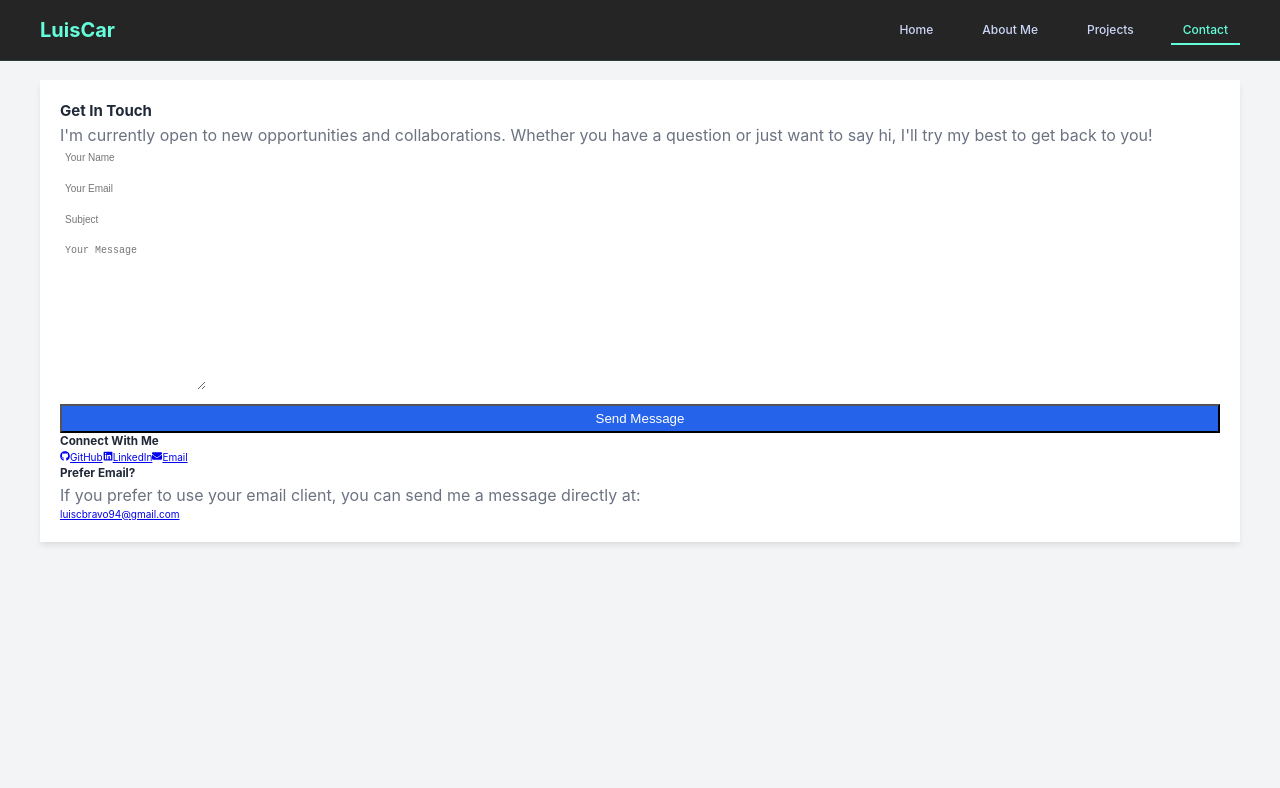
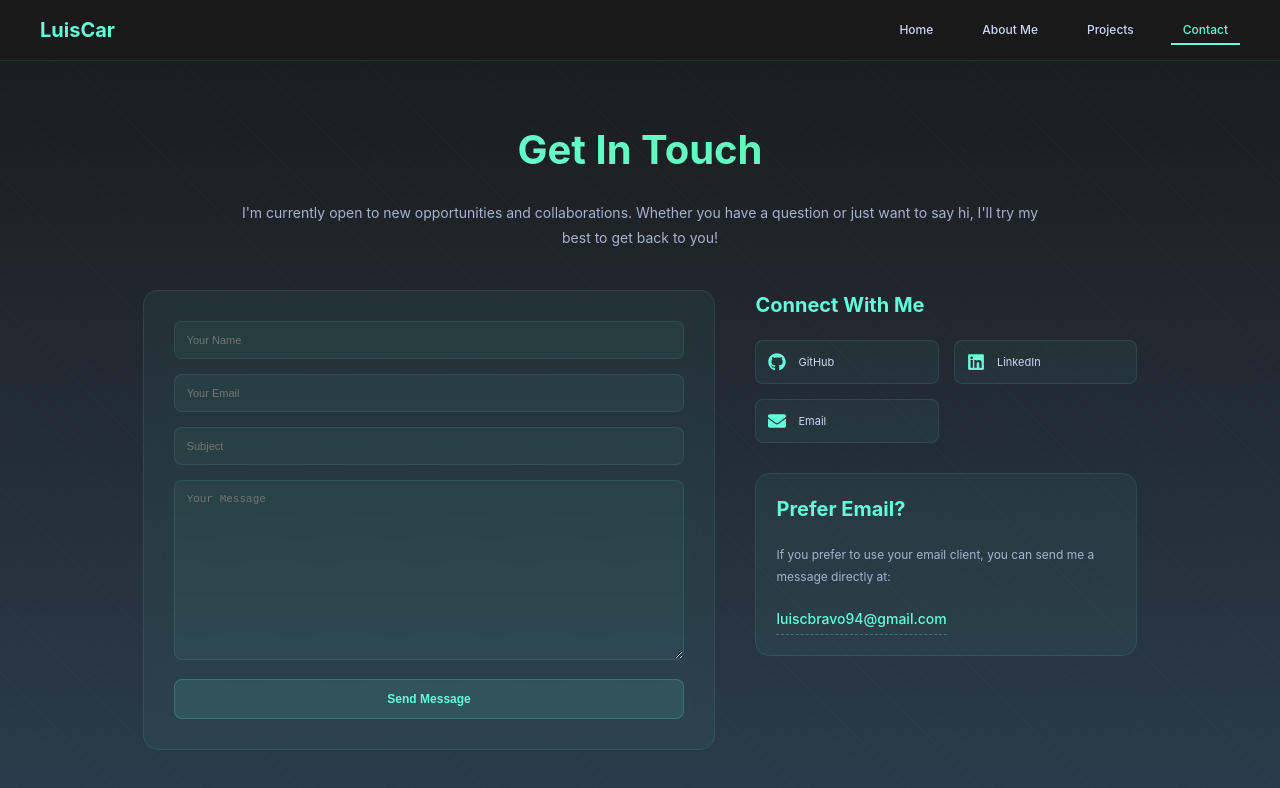
Before and after one commit to LuisCar09/personal_landing_page, a React (Vite) app in the folder personal_landing/: page /contact in a window 1280 px wide. Shown: the top 788 px of the page. Built offline with nearby package versions, Linux system fonts and the light colour scheme; the HTML template or start-up script is replaced by a standard one.

Commit message:
chore: add environment variables and update dependencies

```diff
--- a/personal_landing/package.json
+++ b/personal_landing/package.json
@@ -10,10 +10,12 @@
     "preview": "vite preview"
   },
   "dependencies": {
+    "@emailjs/browser": "^4.4.1",
     "@emotion/react": "^11.14.0",
     "@emotion/styled": "^11.14.0",
     "@mui/icons-material": "^7.0.1",
     "@mui/material": "^7.0.1",
+    "dotenv": "^16.4.7",
     "react": "^19.0.0",
     "react-dom": "^19.0.0",
     "react-icons": "^5.5.0",
--- a/personal_landing/src/styles/Contact.css
+++ b/personal_landing/src/styles/Contact.css
@@ -1,57 +1,350 @@
 .contact {
-  background-color: var(--color-background-alt);
   min-height: 100vh;
-  padding-top: 8rem;
+  background: linear-gradient(180deg, #1a1a1a 0%, #2c3e50 100%);
+  padding: 12rem 0;
+  color: #ccd6f6;
+  position: relative;
+  overflow: hidden;
+  display: flex;
+  align-items: center;
+}
+
+.contact::before {
+  content: '';
+  position: absolute;
+  width: 100%;
+  height: 100%;
+  background:
+    repeating-linear-gradient(
+      45deg,
+      rgba(100, 255, 218, 0.03) 0px,
+      rgba(100, 255, 218, 0.03) 1px,
+      transparent 1px,
+      transparent 10px
+    );
+  opacity: 0.5;
+}
+
+.contact-container {
+  max-width: 1200px;
+  margin: 0 auto;
+  padding: 0 2rem;
+  position: relative;
+  z-index: 1;
+  display: flex;
+  align-items: center;
+  min-height: calc(100vh - 24rem);
 }
 
 .contact-content {
-  max-width: var(--max-width-xl);
-  margin: 0 auto;
-  padding: 2rem;
-  background-color: var(--color-background);
-  border-radius: var(--border-radius-lg);
-  box-shadow: var(--shadow-md);
+  display: flex;
+  flex-direction: column;
+  gap: 4rem;
 }
 
-.contact-content h1 {
-  font-size: 3.2rem;
-  margin-bottom: 1.6rem;
-  color: var(--color-text);
+.contact-header {
+  text-align: center;
+  max-width: 800px;
+  margin: 0 auto;
 }
 
-.contact-content p {
-  font-size: 1.6rem;
-  color: var(--color-text-light);
+.contact-header h2 {
+  font-size: 4rem;
+  margin-bottom: 2rem;
+  background: linear-gradient(45deg, #64ffda, #63f5ab);
+  -webkit-background-clip: text;
+  -webkit-text-fill-color: transparent;
+  font-weight: 700;
+}
+
+.contact-header p {
+  font-size: 1.4rem;
+  color: #a8b2d1;
+  line-height: 1.8;
+  max-width: 800px;
+  margin: 0 auto;
+}
+
+.contact-grid {
+  display: grid;
+  grid-template-columns: 1.2fr 0.8fr;
+  gap: 4rem;
+  align-items: start;
+}
+
+.contact-form-container {
+  background: rgba(100, 255, 218, 0.05);
+  border-radius: 15px;
+  padding: 3rem;
+  border: 1px solid rgba(100, 255, 218, 0.1);
+  backdrop-filter: blur(10px);
 }
 
 .contact-form {
   display: flex;
   flex-direction: column;
-  gap: var(--spacing-md);
+  gap: 1.5rem;
 }
 
-.contact-form input,
-.contact-form textarea {
-  padding: var(--spacing-sm);
-  border: 1px solid var(--color-text-lighter);
-  border-radius: var(--border-radius-sm);
-  font-size: var(--font-size-base);
+.form-group {
+  position: relative;
 }
 
-.contact-form textarea {
-  min-height: 150px;
+.form-group input,
+.form-group textarea {
+  width: 100%;
+  padding: 1.2rem;
+  background: rgba(100, 255, 218, 0.05);
+  border: 1px solid rgba(100, 255, 218, 0.1);
+  border-radius: 8px;
+  color: #ccd6f6;
+  font-size: 1.1rem;
+  transition: all 0.3s ease;
+}
+
+.form-group textarea {
+  min-height: 180px;
   resize: vertical;
 }
 
-.contact-form button {
-  padding: var(--spacing-sm) var(--spacing-md);
-  background-color: var(--color-primary);
-  color: var(--color-background);
-  border-radius: var(--border-radius-sm);
-  font-weight: 500;
-  transition: background-color var(--transition-fast);
+.form-group input:focus,
+.form-group textarea:focus {
+  outline: none;
+  border-color: #64ffda;
+  box-shadow: 0 0 15px rgba(100, 255, 218, 0.1);
 }
 
-.contact-form button:hover {
-  background-color: var(--color-primary-dark);
+.focus-border {
+  position: absolute;
+  bottom: 0;
+  left: 0;
+  width: 0;
+  height: 2px;
+  background-color: #64ffda;
+  transition: width 0.3s ease;
 }
+
+.form-group input:focus ~ .focus-border,
+.form-group textarea:focus ~ .focus-border {
+  width: 100%;
+}
+
+.submit-button {
+  background: rgba(100, 255, 218, 0.1);
+  color: #64ffda;
+  border: 1px solid rgba(100, 255, 218, 0.2);
+  padding: 1.2rem 2.5rem;
+  border-radius: 8px;
+  font-size: 1.2rem;
+  cursor: pointer;
+  transition: all 0.3s ease;
+  font-weight: 600;
+}
+
+.submit-button:hover {
+  background: rgba(100, 255, 218, 0.2);
+  transform: translateY(-2px);
+}
+
+.submit-button:disabled {
+  opacity: 0.7;
+  cursor: not-allowed;
+}
+
+.submit-button.submitting {
+  position: relative;
+  color: transparent;
+}
+
+.submit-button.submitting::after {
+  content: '';
+  position: absolute;
+  width: 20px;
+  height: 20px;
+  top: 50%;
+  left: 50%;
+  transform: translate(-50%, -50%);
+  border: 2px solid #64ffda;
+  border-radius: 50%;
+  border-right-color: transparent;
+  animation: rotate 0.8s linear infinite;
+}
+
+.submit-status {
+  text-align: center;
+  padding: 1rem;
+  border-radius: 8px;
+  font-weight: 500;
+  animation: fadeIn 0.3s ease;
+}
+
+.submit-status.success {
+  background: rgba(100, 255, 218, 0.1);
+  color: #64ffda;
+}
+
+.submit-status.error {
+  background: rgba(255, 100, 100, 0.1);
+  color: #ff6464;
+}
+
+.contact-info {
+  display: flex;
+  flex-direction: column;
+  gap: 3rem;
+}
+
+.social-links h3,
+.contact-alternative h3 {
+  font-size: 2rem;
+  color: #64ffda;
+  margin-bottom: 2rem;
+}
+
+.social-grid {
+  display: grid;
+  grid-template-columns: repeat(2, 1fr);
+  gap: 1.5rem;
+}
+
+.social-link {
+  display: flex;
+  align-items: center;
+  gap: 1.2rem;
+  padding: 1.2rem;
+  background: rgba(100, 255, 218, 0.05);
+  border: 1px solid rgba(100, 255, 218, 0.1);
+  border-radius: 8px;
+  color: #ccd6f6;
+  text-decoration: none;
+  transition: all 0.3s ease;
+  font-size: 1.1rem;
+}
+
+.social-link:hover {
+  background: rgba(100, 255, 218, 0.1);
+  transform: translateY(-2px);
+  color: #64ffda;
+}
+
+.social-link svg {
+  font-size: 1.8rem;
+  color: #64ffda;
+}
+
+.contact-alternative {
+  background: rgba(100, 255, 218, 0.05);
+  padding: 2rem;
+  border-radius: 15px;
+  border: 1px solid rgba(100, 255, 218, 0.1);
+}
+
+.contact-alternative p {
+  color: #a8b2d1;
+  line-height: 1.8;
+  margin-bottom: 1.5rem;
+  font-size: 1.2rem;
+}
+
+.email-link {
+  color: #64ffda;
+  text-decoration: none;
+  font-size: 1.4rem;
+  border-bottom: 1px dashed rgba(100, 255, 218, 0.3);
+  transition: all 0.3s ease;
+  display: inline-block;
+  padding: 0.5rem 0;
+  font-weight: 500;
+}
+
+.email-link:hover {
+  border-bottom-color: #64ffda;
+  transform: translateY(-2px);
+}
+
+@keyframes rotate {
+  from {
+    transform: translate(-50%, -50%) rotate(0deg);
+  }
+  to {
+    transform: translate(-50%, -50%) rotate(360deg);
+  }
+}
+
+@keyframes fadeIn {
+  from {
+    opacity: 0;
+    transform: translateY(-10px);
+  }
+  to {
+    opacity: 1;
+    transform: translateY(0);
+  }
+}
+
+@media (max-width: 968px) {
+  .contact-grid {
+    grid-template-columns: 1fr;
+  }
+
+  .contact-info {
+    order: -1;
+  }
+
+  .social-grid {
+    grid-template-columns: repeat(4, 1fr);
+  }
+}
+
+@media (max-width: 768px) {
+  .contact {
+    padding: 8rem 0;
+  }
+
+  .contact-container {
+    min-height: calc(100vh - 16rem);
+  }
+
+  .contact-header h2 {
+    font-size: 3.2rem;
+  }
+
+  .contact-header p {
+    font-size: 1.2rem;
+  }
+
+  .social-grid {
+    grid-template-columns: repeat(2, 1fr);
+  }
+
+  .contact-form-container {
+    padding: 2rem;
+  }
+
+  .social-links h3,
+  .contact-alternative h3 {
+    font-size: 1.8rem;
+  }
+
+  .email-link {
+    font-size: 1.3rem;
+  }
+
+  .contact-alternative {
+    padding: 1.5rem;
+  }
+}
+
+@media (max-width: 480px) {
+  .contact-header h2 {
+    font-size: 2.8rem;
+  }
+
+  .contact-header p {
+    font-size: 1.1rem;
+  }
+
+  .social-grid {
+    grid-template-columns: 1fr;
+  }
+}
```
Also changed, not shown: 2 other files (tests, documents, lock files or other folders).
